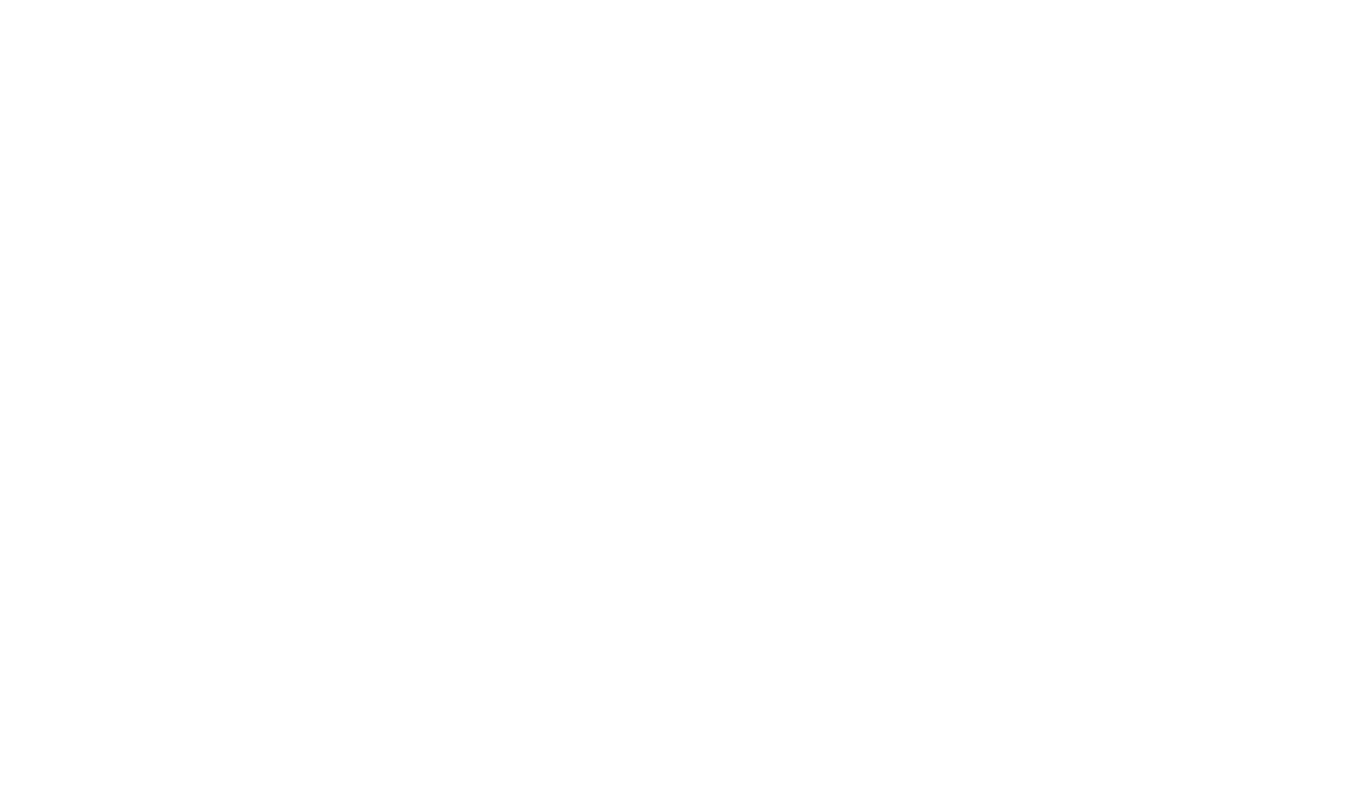
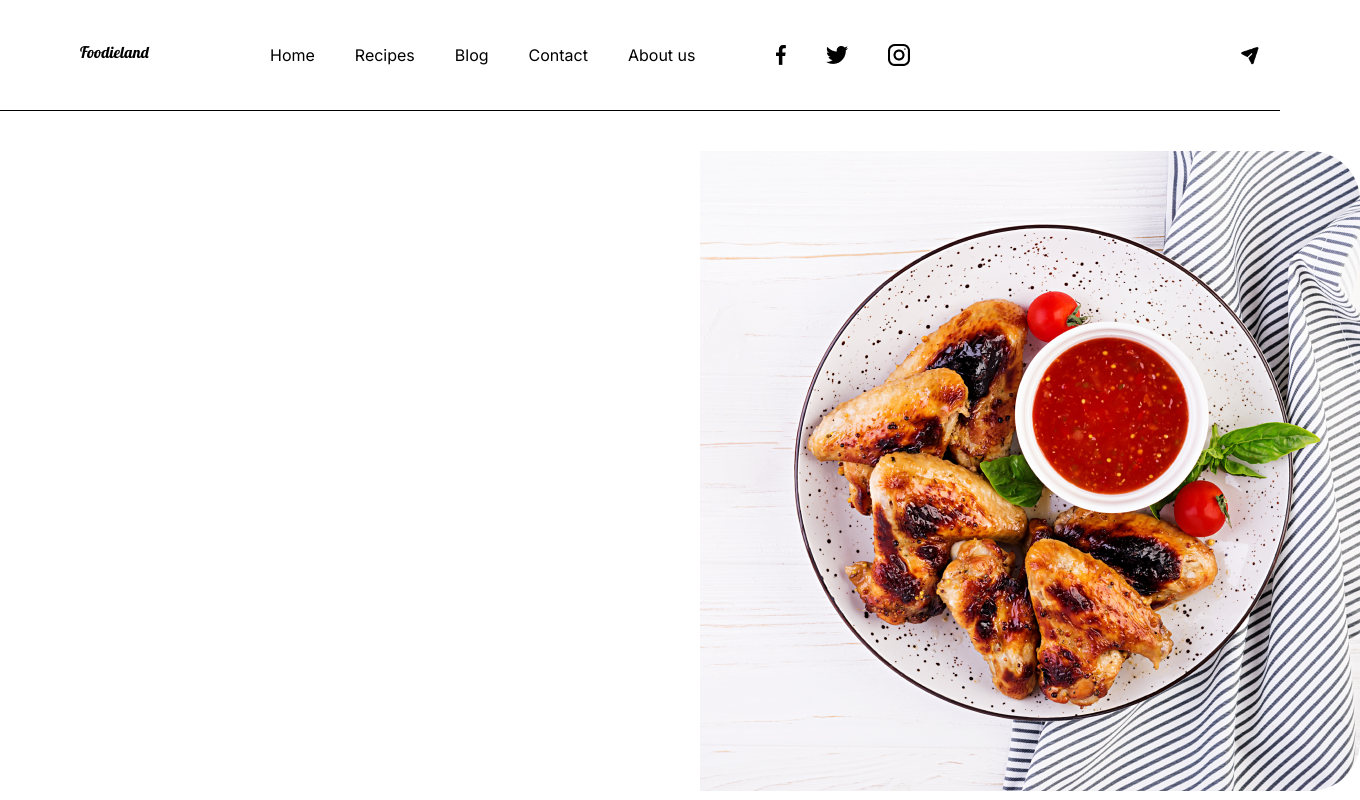
Before and after one commit to Amrmhani/finallypro1, a plain HTML site: page index.html in a window 1280 px wide. Shown: the whole page, 1360 px wide, since content can reach past the window. Drawn offline with Linux system fonts and the light colour scheme.

Commit message:
finished navbar

```diff
--- a/assets/css/input.css
+++ b/assets/css/input.css
@@ -1 +1,11 @@
 @import "tailwindcss";
+
+@theme{
+    --first-font:'Lobster';
+    --nav-font:'Inter';
+    --line-color:#000000;
+    --section1-color:#E7FAFE;
+}
+@utility row{
+    @apply flex items-center ;
+}
--- a/index.html
+++ b/index.html
@@ -1,11 +1,64 @@
 <!DOCTYPE html>
 <html lang="en">
+
 <head>
     <meta charset="UTF-8">
     <meta name="viewport" content="width=device-width, initial-scale=1.0">
     <title>Document</title>
     <link rel="stylesheet" href="assets/css/output.css">
+    <link href="https://fonts.googleapis.com/css2?family=Inter:ital,opsz,
+wght@0,14..32,100..900;1,14..32,100..900&family=Lobster&display=swap" rel="stylesheet">
 </head>
+
 <body>
+    <header class="border-b border-(--line-color) w-full">
+        <div class=" flex  justify-between items-center ">
+
+            <div class="row pl-20 py-10">
+                <a class="font-['Lobster'] w-27.5 h-7.5 font-normal">
+                    Foodieland
+                </a>
+            </div>
+
+            <div class="row justify-center ">
+<ul class="row pr-20 pl-20 gap-10 font-['Inter'] hidden md:flex">
+                    <li><a href="#">Home</a></li>
+                    <li><a href="#">Recipes</a></li>
+                    <li><a href="#">Blog</a></li>
+                    <li><a href="#">Contact</a></li>
+                    <li><a href="#">About us</a></li>
+                </ul>
+            </div>
+
+            <div class="row justify-end">
+                <ul class="row pr-20 py-11 gap-10 hidden lg:flex">
+                    <li><img src="assets/img/navimgs/facebook.png"></li>
+                    <li><img src="assets/img/navimgs/twiter.png"></li>
+                    <li><img src="assets/img/navimgs/instagram.png"></li>
+                </ul>
+            </div>
+              <div class="flex md:hidden ml-auto pr-5">
+                <button class="">
+                    <img src="assets/img/navimgs/Menu.png">
+                </button>
+            </div>
+          <div class="hidden md:flex ml-auto pr-5">
+    <button>
+        <img src="assets/img/navimgs/send.png" class="w-5 h-5 object-contain">
+    </button>
+</div>
+
+        </div>
+    </header>
+    <main>
+        <div class="container mx-auto">
+            <div>
+                <div class="w-165 h-160 pt-10 ml-175">
+                    <img src="assets/img/Mask Group.png">
+                </div>
+            </div>
+        </div>
+    </main>
 </body>
+
 </html>
```
Also changed, not shown: assets/css/output.css, assets/img/Mask Group.png (added), assets/img/navimgs/Menu.png (added), assets/img/navimgs/send.png (added).
